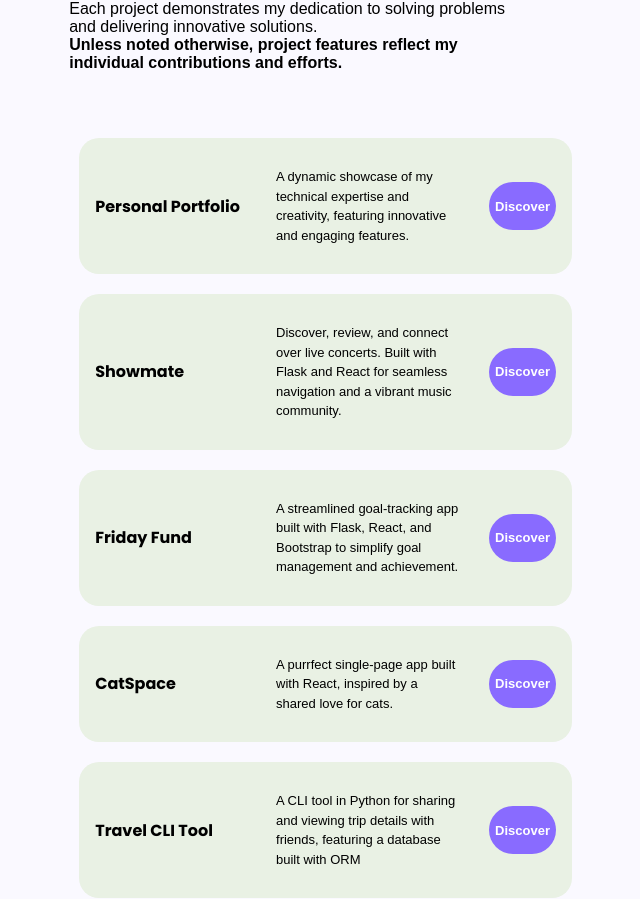
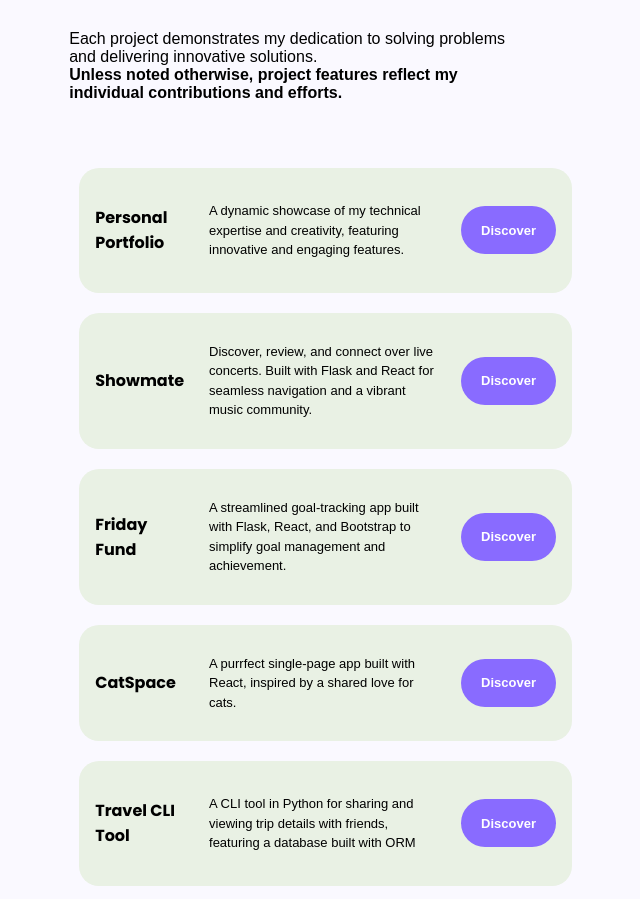
Before and after one commit to racosta323/rene-acosta-portfolio, a React (Create React App) app: page / in a window 1280 px wide. Shown: the part 955-1854 px from the top of the page, without its empty margins (494-1134 px from the left). Built offline with nearby package versions, Linux system fonts and the light colour scheme; a web font is replaced by a local one.

Commit message:
updates discover buttons in projects section

```diff
--- a/src/App.css
+++ b/src/App.css
@@ -383,7 +383,7 @@ h4 {
 }
 
 #tagline {
-  width: 40%;
+  width: 50%;
   margin-right:auto;
   margin-left: auto;
 }
@@ -433,7 +433,7 @@ h4 {
 }
 
 .card-name{
-  width: 33%;
+  width: 20%;
 }
 
 #card > div > p {
@@ -463,6 +463,7 @@ h4 {
 
 #project-btn button{
   font-size: small;
+  padding: 0 20px;
 }
 
 .card-container {
@@ -483,7 +484,7 @@ section.resume{
   justify-content: start;
   padding:0px;
   margin-top: 50px;
-  margin-bottom: 50px;
+  margin-bottom: 80px;
 }
 
 .resume > div h3{
```
